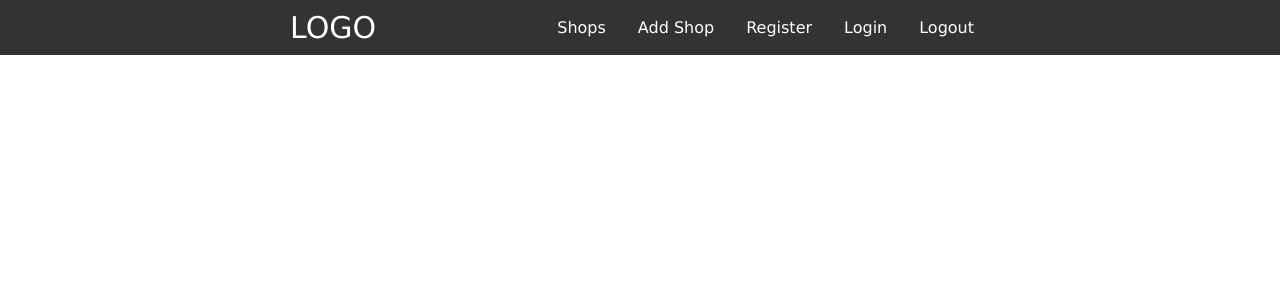
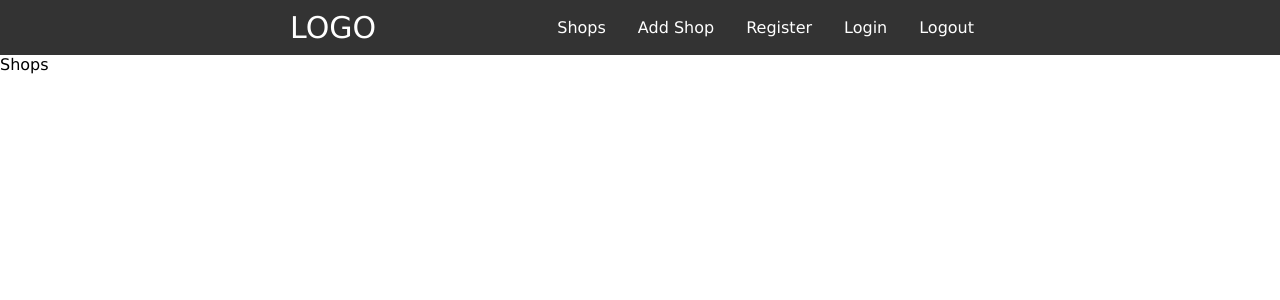
Before and after one commit to SimasCode/simonas_janulaitis_galutinis_atsiskaitymas, a React app: page / in a window 1280 px wide. Shown: the top 300 px of the page. Built offline with nearby package versions, Linux system fonts and the light colour scheme; no server answers; the HTML template or start-up script is replaced by a standard one.

Commit message:
route Shops AddShop Register

```diff
--- a/src/App.jsx
+++ b/src/App.jsx
@@ -1,15 +1,30 @@
 import './reset.scss';
 import './App.scss';
-import { Route, Routes } from 'react-router-dom';
+import { Navigate, Route, Routes } from 'react-router-dom';
 import Header from './components/layout/Header';
 import LoginPage from './pages/LoginPage';
+import Shops from './pages/Shops';
+import AddShop from './pages/AddShop';
+import { useAuth } from './store/AuthProvider';
+import { Toaster } from 'react-hot-toast';
+import Register from './pages/Register';
 
 export default function App() {
+  const ctx = useAuth();
+  const { isUserLoggedIn } = ctx;
   return (
     <div>
+      <Toaster />
       <Header />
       <Routes>
-        <Route path='/login' element={<LoginPage />} />
+        <Route path='/' element={<Shops />} />
+        <Route path='/add-shop' element={<AddShop />} />
+        <Route path='/register' element={<Register />} />
+
+        <Route
+          path='/login'
+          element={isUserLoggedIn ? <Navigate to={'/'} /> : <LoginPage />}
+        />
       </Routes>
     </div>
   );
--- /dev/null
+++ b/src/pages/AddShop.jsx
@@ -0,0 +1,3 @@
+export default function AddShop() {
+  return <div>AddShop</div>;
+}
--- /dev/null
+++ b/src/pages/Register.jsx
@@ -0,0 +1,3 @@
+export default function Register() {
+  return <div>Register</div>;
+}
--- /dev/null
+++ b/src/pages/Shops.jsx
@@ -0,0 +1,3 @@
+export default function Shops() {
+  return <div>Shops</div>;
+}
```
